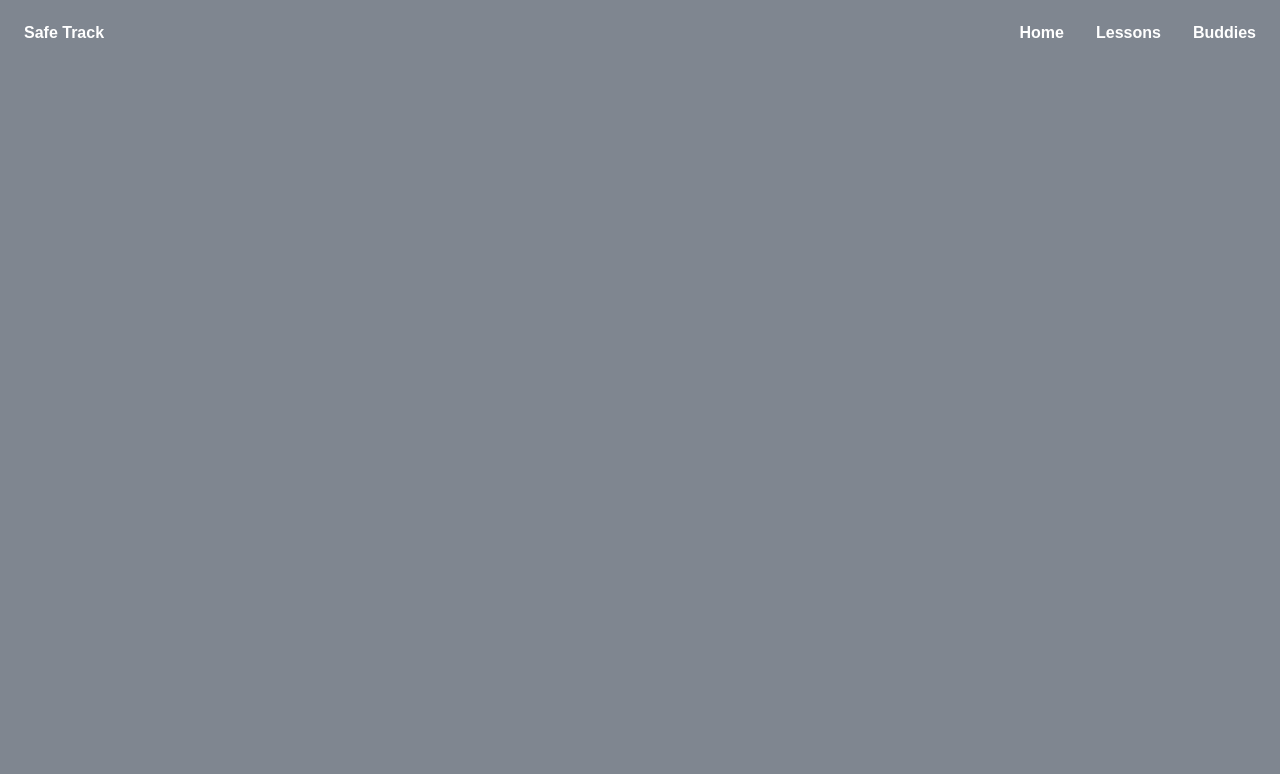
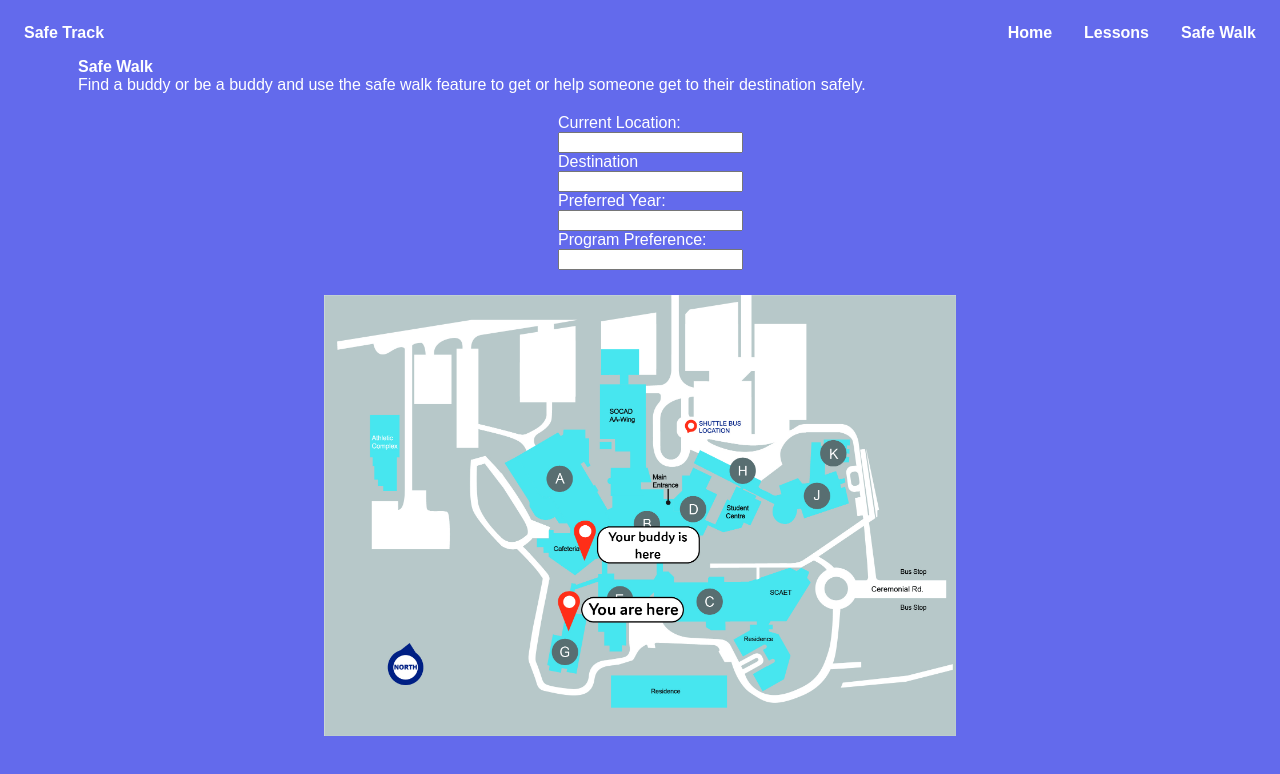
Before and after one commit to macdon57/Thesis, a plain HTML site: page project/buddy.html in a window 1280 px wide. Drawn offline with Linux system fonts and the light colour scheme; a web font is replaced by a local one.

Commit message:
Version 1.6
Almost final code

```diff
--- a/project/buddy.html
+++ b/project/buddy.html
@@ -14,10 +14,31 @@
 
     <ul>
         <li><a href="#">Safe Track</a></li>
-        <li style="float:right"><a href="buddy.html">Buddies</a></li>
+        <li style="float:right"><a href="buddy.html">Safe Walk</a></li>
         <li style="float:right"><a href="lessons.html">Lessons</a></li>
         <li style="float:right"><a href="index.html">Home</a></li>
     </ul>
+
+    <h4>Safe Walk</h4>
+
+    <p>Find a buddy or be a buddy and use the safe walk feature to get or help someone get to their destination safely.</p>
+
+    <!-- Fake form to showcase how someone could use the buddy walk -->
+
+    <div class="form">
+        <form>
+            <label for="fname">Current Location:</label><br>
+            <input type="text" id="fname" name="fname"><br>
+            <label for="lname">Destination</label><br>
+            <input type="text" id="lname" name="lname"><br>
+            <label for="lname">Preferred Year:</label><br>
+            <input type="text" id="lname" name="lname"><br>
+            <label for="lname">Program Preference:</label><br>
+            <input type="text" id="lname" name="lname">
+        </form>
+    </div>
+
+    <img src="images/map.jpg" alt="Map" class="center">
 
 </body>
 
--- a/project/style.css
+++ b/project/style.css
@@ -1,5 +1,6 @@
 body {
-    background-color: rgba(74, 84, 97, 0.7);
+    /* background-color: rgba(74, 84, 97, 0.7);*/
+    background-color: #636AEC;
 }
 
 img {
@@ -30,7 +31,8 @@ h6 {
     width: 50%;
 }
 
-.home {
+.home,
+p {
     font-family: montserrat, sans-serif;
     font-weight: 100;
     font-style: normal;
@@ -38,6 +40,17 @@ h6 {
     margin: auto;
     margin-left: 70px;
     margin-right: 50px;
+}
+
+.form {
+    font-family: montserrat, sans-serif;
+    font-weight: 100;
+    font-style: normal;
+    color: white;
+    margin: auto;
+    margin-left: 550px;
+    margin-top: 20px;
+    margin-bottom: 10px;
 }
 
 h4 {
```
Also changed, not shown: project/index.html (+1 -1 lines), project/lessonone.html (+1 -1 lines), project/lessons.html (+2 -2 lines), project/images/map.jpg (added), 1 other file.
